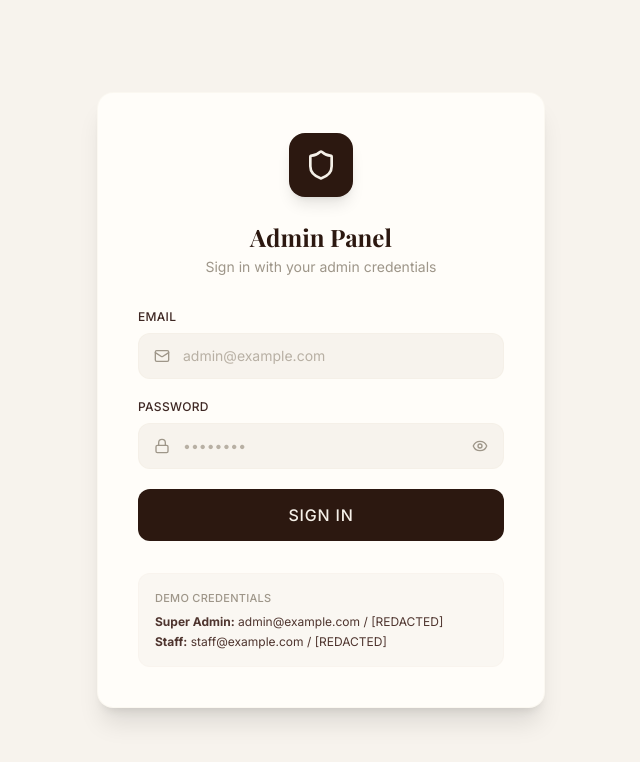
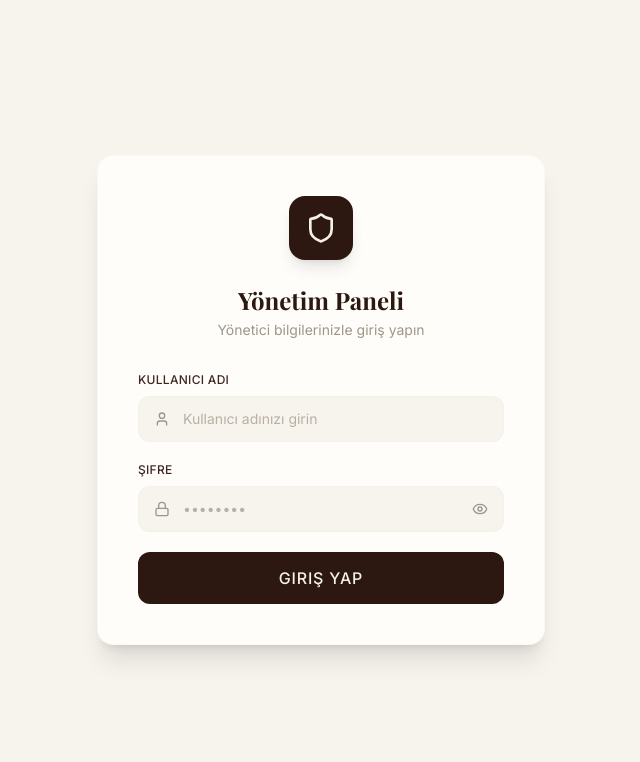
Before and after one commit to lacintemel/Gelatte, a React (Vite) app: page /admin/login in a window 1280 px wide. Shown: the top 762 px of the page, without its empty margins (319-959 px from the left). Built offline with nearby package versions, Linux system fonts and the light colour scheme; a web font is replaced by a local one.

Commit message:
feat: update AdminLogin component to use username instead of email and localize text

```diff
--- a/src/pages/admin/AdminLogin.jsx
+++ b/src/pages/admin/AdminLogin.jsx
@@ -1,10 +1,10 @@
 import React, { useState } from 'react';
 import { useNavigate } from 'react-router-dom';
 import { useAuth } from '../../context/AuthContext';
-import { Lock, Mail, Eye, EyeOff, Shield } from 'lucide-react';
+import { Lock, User, Eye, EyeOff, Shield } from 'lucide-react';
 
 export default function AdminLogin() {
-  const [email, setEmail] = useState('');
+  const [username, setUsername] = useState('');
   const [password, setPassword] = useState('');
   const [showPassword, setShowPassword] = useState(false);
   const [error, setError] = useState('');
@@ -23,20 +23,23 @@ export default function AdminLogin() {
     setLoading(true);
     setError('');
 
-    // Simulate network delay
-    await new Promise((r) => setTimeout(r, 400));
+    try {
+      const result = await adminLogin(username, password);
 
-    const result = adminLogin(email, password);
-    setLoading(false);
-
-    if (result.success) {
-      navigate('/admin');
-    } else {
-      const errorMessages = {
-        auth_invalid_credentials: 'Invalid email or password',
-        auth_not_admin: 'This account does not have admin access',
-      };
-      setError(errorMessages[result.error] || 'Login failed');
+      if (result.success) {
+        navigate('/admin');
+      } else {
+        const errorMessages = {
+          auth_invalid_credentials: 'Geçersiz kullanıcı adı veya şifre',
+          auth_not_admin: 'Bu hesabın yönetici erişimi yok',
+          auth_account_disabled: 'Bu hesap devre dışı bırakılmıştır',
+        };
+        setError(errorMessages[result.error] || 'Giriş başarısız');
+      }
+    } catch {
+      setError('Bir hata oluştu. Lütfen tekrar deneyin.');
+    } finally {
+      setLoading(false);
     }
   };
 
@@ -51,28 +54,28 @@ export default function AdminLogin() {
         </div>
 
         <h1 className="font-display text-2xl font-bold text-center text-espresso mb-1">
-          Admin Panel
+          Yönetim Paneli
         </h1>
         <p className="text-warm-gray text-center text-sm mb-8">
-          Sign in with your admin credentials
+          Yönetici bilgilerinizle giriş yapın
         </p>
 
         <form onSubmit={handleSubmit} className="space-y-5">
-          {/* Email */}
+          {/* Username */}
           <div>
             <label className="block text-xs font-medium text-walnut tracking-wide uppercase mb-2">
-              Email
+              Kullanıcı Adı
             </label>
             <div className="relative">
-              <Mail className="absolute left-4 top-1/2 -translate-y-1/2 w-4 h-4 text-warm-gray" />
+              <User className="absolute left-4 top-1/2 -translate-y-1/2 w-4 h-4 text-warm-gray" />
               <input
-                type="email"
-                placeholder="admin@example.com"
-                value={email}
-                onChange={(e) => { setEmail(e.target.value); setError(''); }}
+                type="text"
+                placeholder="Kullanıcı adınızı girin"
+                value={username}
+                onChange={(e) => { setUsername(e.target.value); setError(''); }}
                 className="w-full pl-11 pr-4 py-3 rounded-xl bg-champagne border border-cream-dark/25 text-espresso text-sm placeholder:text-warm-gray-light focus:outline-none focus:ring-2 focus:ring-gold/50 transition-all"
                 required
-                autoComplete="email"
+                autoComplete="username"
               />
             </div>
           </div>
@@ -80,7 +83,7 @@ export default function AdminLogin() {
           {/* Password */}
           <div>
             <label className="block text-xs font-medium text-walnut tracking-wide uppercase mb-2">
-              Password
+              Şifre
             </label>
             <div className="relative">
               <Lock className="absolute left-4 top-1/2 -translate-y-1/2 w-4 h-4 text-warm-gray" />
@@ -120,19 +123,10 @@ export default function AdminLogin() {
             {loading ? (
               <div className="w-5 h-5 border-2 border-cream/30 border-t-cream rounded-full animate-spin" />
             ) : (
-              'Sign In'
+              'Giriş Yap'
             )}
           </button>
         </form>
-
-        {/* Credentials hint */}
-        <div className="mt-8 p-4 rounded-xl bg-cream-light border border-cream-dark/15">
-          <p className="text-[11px] text-warm-gray tracking-wide uppercase font-medium mb-2">Demo Credentials</p>
-          <div className="space-y-1 text-xs text-walnut-light">
-            <p><strong>Super Admin:</strong> admin@example.com / [REDACTED]</p>
-            <p><strong>Staff:</strong> staff@example.com / [REDACTED]</p>
-          </div>
-        </div>
       </div>
     </div>
   );
```
